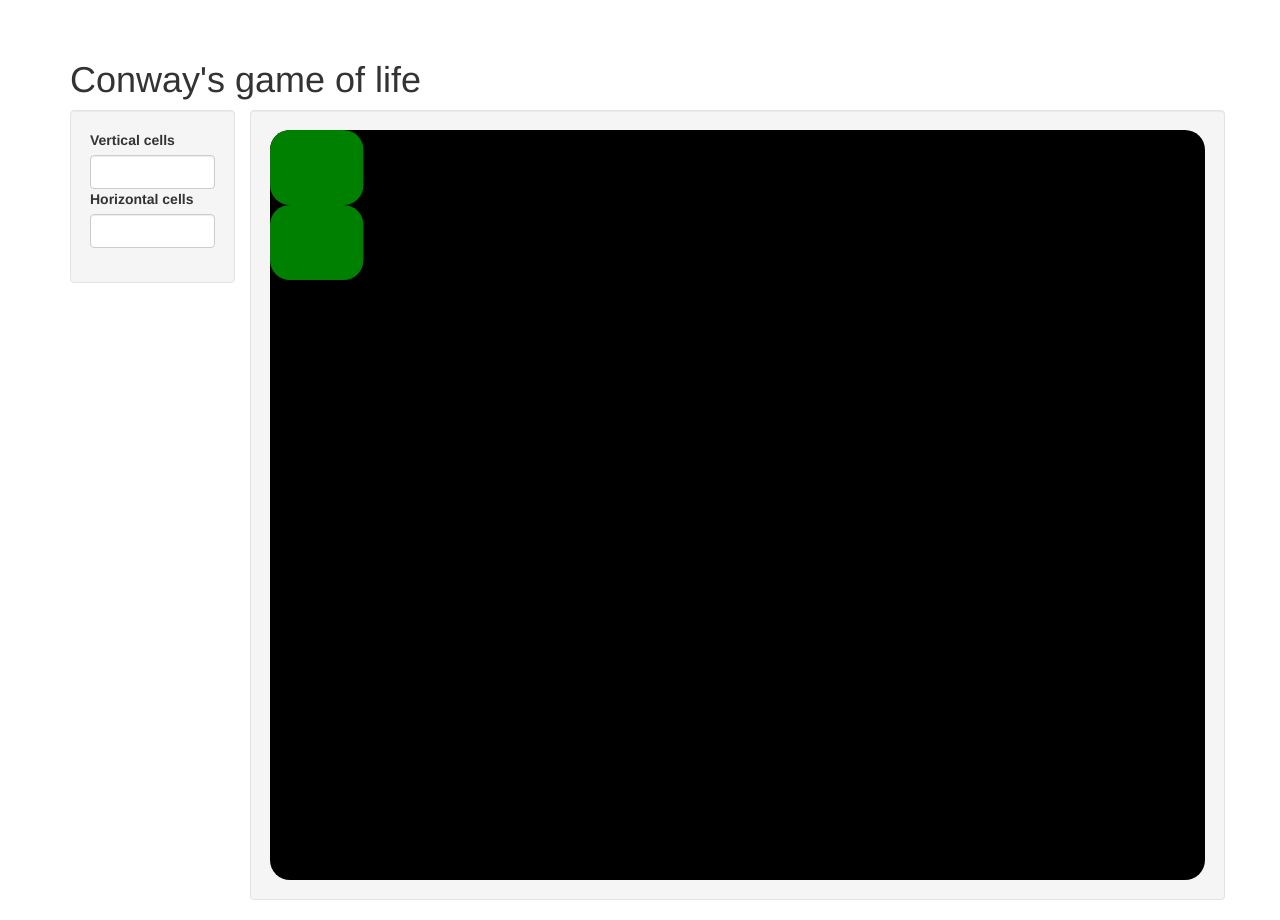
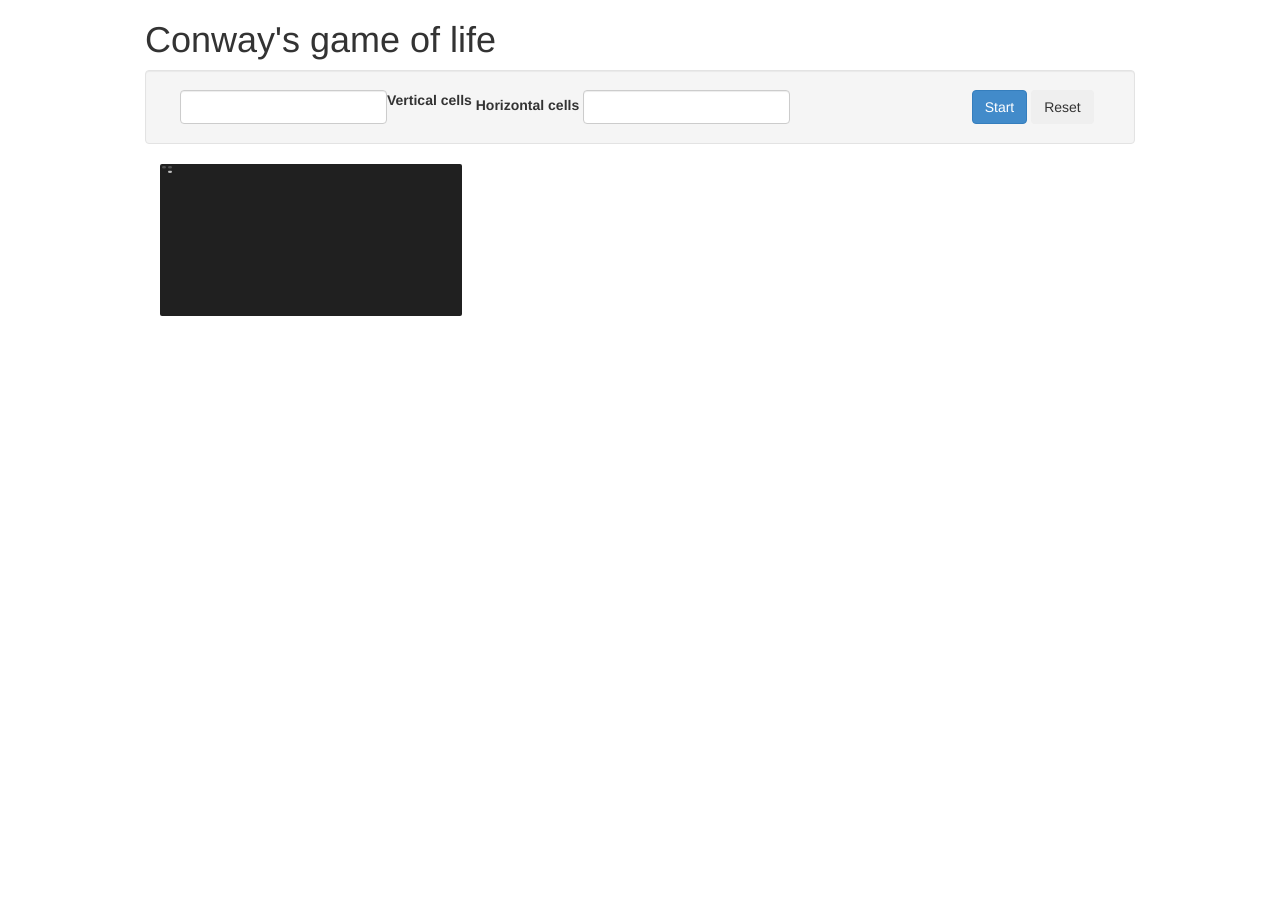
Before and after one commit to lsgu-hack-the-tower/rest-life, a website: page src/web/app/index.html in a window 1280 px wide. After the commit the page ends 800 px from the top, so only its background shows below. Drawn offline with nearby package versions, Linux system fonts and the light colour scheme; some packages are replaced by stand-ins of ours; files that its build step writes are made by us from their sources.

Commit message:
Better style for the life board

```diff
--- a/src/web/app/styles/main.less
+++ b/src/web/app/styles/main.less
@@ -9,15 +9,29 @@
 }
 
 #wrapper {
-  height: 750px;
+  margin: 0px auto auto auto;
+  position: absolute;
+  top: 0px; left: 0; bottom: 0; right: 0;
+  width: 960px;
+  height: 600px;
+}
+
+.cell {
+  fill: #505050;
+  stroke-width: 2;
+  stroke: #202020;
+}
+
+.cell-live {
+  fill: #C0C0C0;
+}
+
+.maingrid {
+ fill: #202020;
 }
 
 svg {
-  width: 100%;
-  height: 100%;
+  background: #202020;
+  padding: 1px;
+  border-radius: 2px;
 }
-
-.cell {
-  background: gray;
-  border: white;
-}
--- a/src/web/app/views/main.html
+++ b/src/web/app/views/main.html
@@ -1,9 +1,9 @@
-<div id="main">
-  <h1>Conway's game of life</h1>
+<div id="wrapper">
   <div class="row">
-    <div class="col-md-2">
-      <form role="form">
-        <div class="well">
+    <h1>Conway's game of life</h1>
+    <form role="form" class="form-inline">
+      <div class="well clearfix">
+        <div class="col-md-10">
           <div class="form-group">
             <label for="vsize">Vertical cells</label>
             <input type="text" class="form-control col-md-2" id="vsize" ng-model="board.size.v">
@@ -13,21 +13,25 @@
             <input type="text" class="form-control" id="hsize" ng-model="board.size.h">
           </div>
         </div>
-      </form>
-    </div>
-    <div class="col-md-10 well">
-      <div id="wrapper">
-        <svg>
-          <rect rx="20" ry="20" x="0" y="0" width="100%" height="100%" class="maingrid">
-          </rect>
-          <rect rx="20" ry="20" x="0" y="0" width="10%" height="10%" fill="green">
-          </rect>
-          <rect rx="20" ry="20" x="0" y="10%" width="10%" height="10%" fill="green">
-          </rect>
-          <rect rx="20" ry="20" x="0" y="100%" width="10%" height="50%" fill="green">
-          </rect>
-        </svg>
+        <div class="col-md-2">
+          <button type="text" class="btn btn-primary" id="toggle" ng-click="sym.toggle">
+            Start
+          </button>
+          <button type="text" class="btn btn-cancel" id="toggle" ng-click="sym.reset">
+            Reset
+          </button>
+        </div>
       </div>
-    </div>
+    </form>
   </div>
+  <svg>
+    <!-- <rect rx="2" ry="2" x="0" y="0" width="100%" height="100%" class="maingrid">
+    </rect> -->
+    <rect rx="5" ry="5" x="0" y="0" width="2%" height="3%" class="cell">
+    </rect>
+    <rect rx="5" ry="5" x="2%" y="3%" width="2%" height="3%" class="cell cell-live">
+    </rect>
+    <rect rx="5" ry="5" x="2%" y="0" width="2%" height="3%" class="cell">
+    </rect>
+  </svg>
 </div>
```
Also changed, not shown: src/web/app/styles/main.css.
